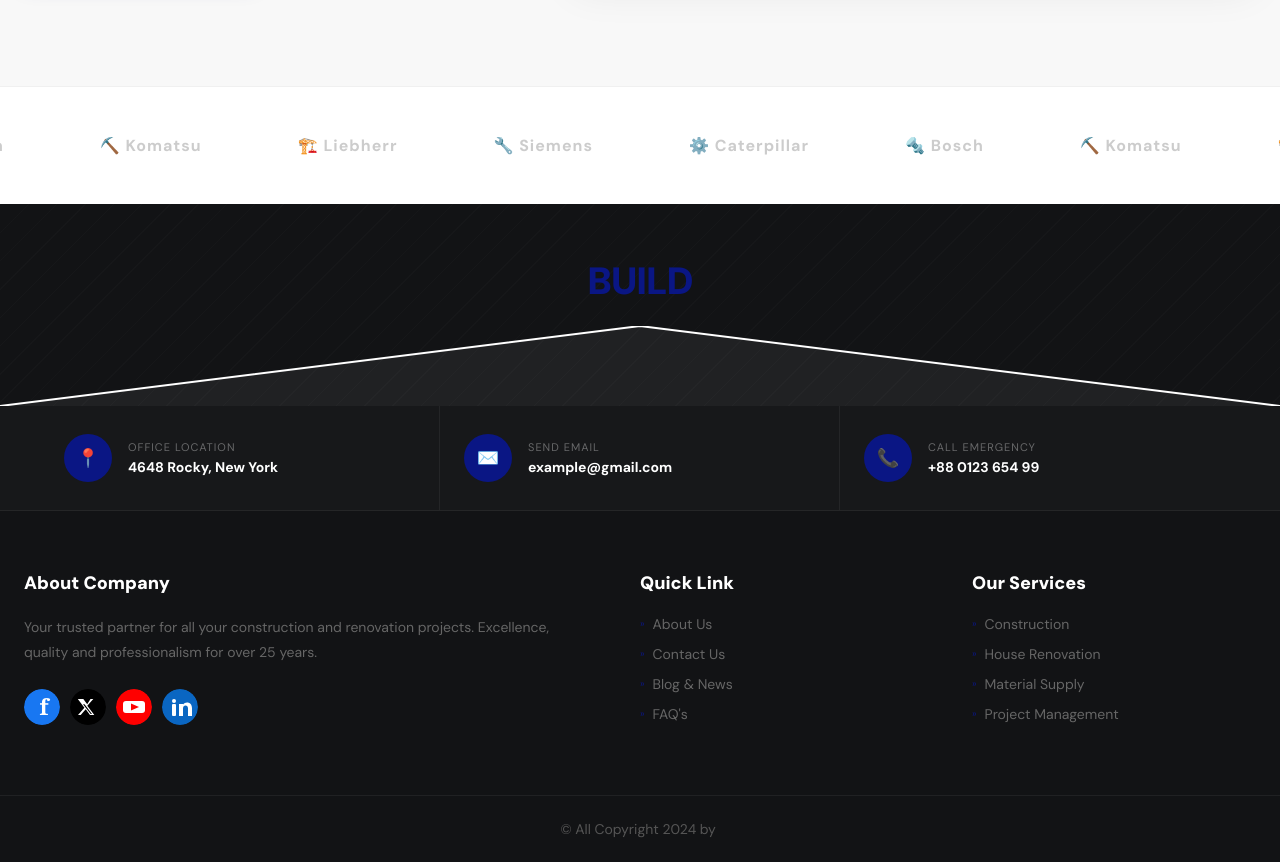
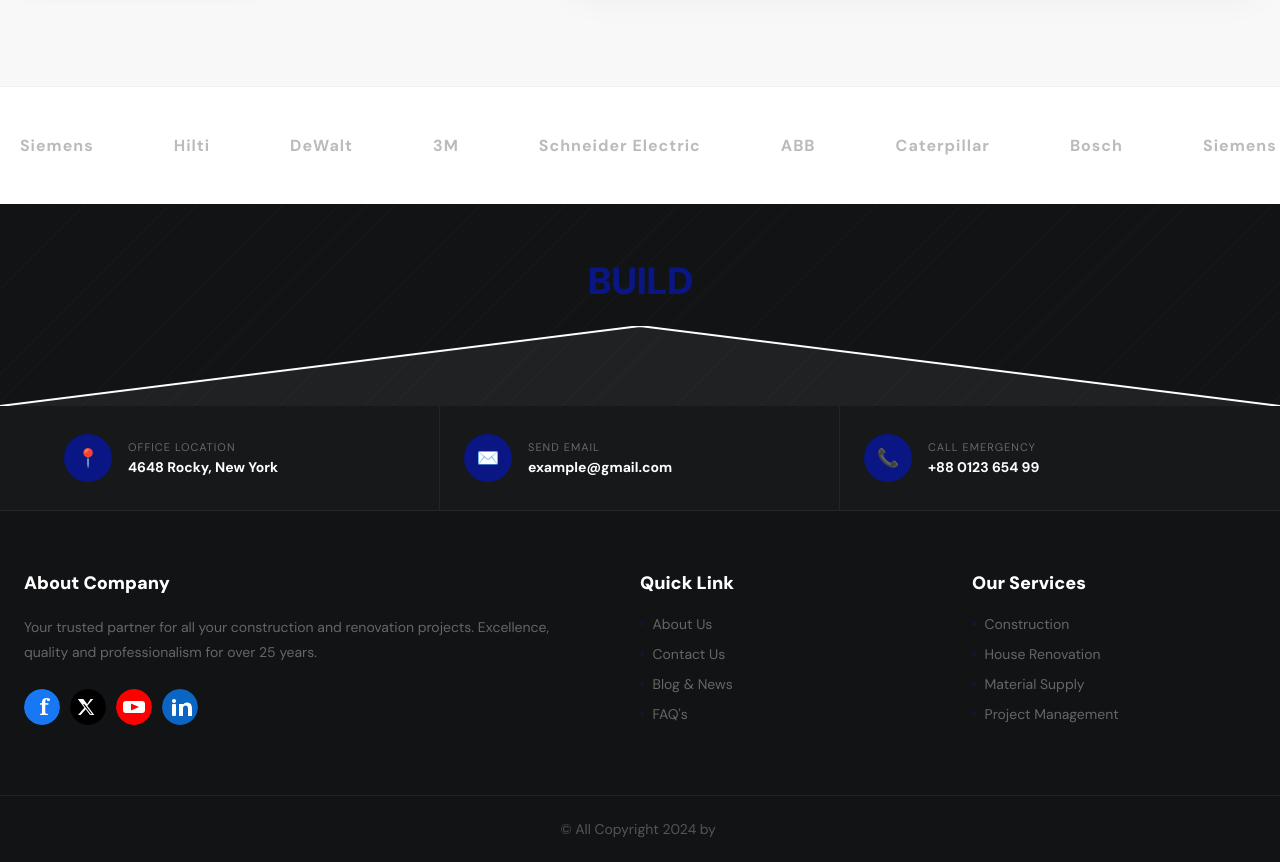
Before and after one commit to syrinehosni22/Solvex-site, a React (Vite) app in the folder xbuild-front/: page / in a window 1280 px wide. Shown: the part 6440-7302 px from the top of the page. Built offline with nearby package versions, Linux system fonts and the light colour scheme; no server answers.

Commit message:
last modif

```diff
--- a/xbuild-front/src/admin/InfoEditor.jsx
+++ b/xbuild-front/src/admin/InfoEditor.jsx
@@ -150,15 +150,6 @@ export default function InfoEditor() {
           <Field label="📸 Image de fond (Hero)" hint="">
             <ImageUploader value={form.heroImage || ""} onChange={v => patch("heroImage", v)} label="Hero" hint="Image plein écran derrière le texte principal. Recommandé : 1920×1080px." />
           </Field>
-          <Field label="📱 Image de fond Mobile (Hero)" hint="Affichée uniquement sur mobile (< 480px). Si vide, l'image desktop est utilisée.">
-            <ImageUploader value={form.heroImageMobile || ""} onChange={v => patch("heroImageMobile", v)} label="Hero Mobile" hint="Version recadrée pour mobile. Recommandé : portrait 768×1024px, sujet centré." />
-            {form.heroImageMobile && (
-              <div style={{ marginTop: 8, display: "flex", alignItems: "center", gap: 10 }}>
-                <img src={form.heroImageMobile} alt="Hero mobile preview" style={{ height: 80, width: "auto", maxWidth: 120, objectFit: "cover", borderRadius: 6, border: "1px solid rgba(0,0,0,0.1)" }} />
-                <button onClick={() => patch("heroImageMobile", "")} style={{ fontSize: 12, color: "#e53e3e", background: "none", border: "none", cursor: "pointer", fontFamily: "'DM Sans',sans-serif" }}>✕ Supprimer</button>
-              </div>
-            )}
-          </Field>
           <SectionHeading title="📊 Statistiques Hero" subtitle="Chiffres dans la bande orange" />
           <div style={{ display: "grid", gridTemplateColumns: "repeat(3,1fr)", gap: 10 }}>
             <Field label="Projets réalisés"><Input value={form.heroStats?.projects || ""} onChange={e => patchStats("projects", e.target.value)} placeholder="45K+" /></Field>
@@ -198,10 +189,44 @@ export default function InfoEditor() {
           </Field>
         </Card>
 
+        {/* ── Brands / Partenaires ── */}
+        <Card>
+          <SectionHeading title="🏷️ Marques & Partenaires" subtitle="Bandeau défilant — chaque marque peut avoir un logo ou juste un nom texte." />
+          <div style={{ display: "flex", flexDirection: "column", gap: 12 }}>
+            {(form.brands || []).map((brand, i) => {
+              const b = typeof brand === "string" ? { name: brand, logo: "" } : brand;
+              const updateBrand = (field, val) => {
+                const updated = [...(form.brands || [])];
+                updated[i] = { ...b, [field]: val };
+                patch("brands", updated);
+              };
+              const removeBrand = () => {
+                const updated = [...(form.brands || [])];
+                updated.splice(i, 1);
+                patch("brands", updated);
+              };
+              return (
+                <div key={i} style={{ display: "grid", gridTemplateColumns: "1fr 1fr auto", gap: 10, alignItems: "center", background: "rgba(0,0,0,0.02)", border: "1px solid #eee", borderRadius: 8, padding: "12px 14px" }}>
+                  <Field label="Nom de la marque">
+                    <Input value={b.name || ""} onChange={e => updateBrand("name", e.target.value)} placeholder="ex: Bosch" />
+                  </Field>
+                  <Field label="Logo (optionnel)">
+                    <ImageUploader value={b.logo || ""} onChange={v => updateBrand("logo", v)} label="Logo" hint="PNG transparent recommandé. Max 5Mo." preview="contain" height={60} />
+                  </Field>
+                  <button onClick={removeBrand} style={{ background: "none", border: "1px solid #fca5a5", color: "#ef4444", borderRadius: 6, padding: "6px 10px", cursor: "pointer", fontFamily: "'DM Sans',sans-serif", fontSize: 13, alignSelf: "center", marginTop: 18 }}>✕</button>
+                </div>
+              );
+            })}
+            <button
+              onClick={() => patch("brands", [...(form.brands || []), { name: "", logo: "" }])}
+              style={{ background: "rgba(245,91,31,0.07)", border: "1.5px dashed rgba(245,91,31,0.4)", color: "var(--color-primary, #0A1684)", borderRadius: 8, padding: "12px", cursor: "pointer", fontFamily: "'DM Sans',sans-serif", fontWeight: 700, fontSize: 14 }}
+            >+ Ajouter une marque</button>
+          </div>
+        </Card>
+
         {/* ── Coordonnées ── */}
         <Card>
-          <SectionHeading title="📞 Coordonnées" subtitle="Le numéro de téléphone alimente le bouton d'appel sur tout le site" />
-          <div style={{ display: "grid", gridTemplateColumns: "repeat(auto-fit, minmax(240px, 1fr))", gap: 10 }}>
+          <SectionHeading title="📞 Coordonnées" subtitle="Le numéro de téléphone alimente le bouton d'appel sur tout le site" />          <div style={{ display: "grid", gridTemplateColumns: "repeat(auto-fit, minmax(240px, 1fr))", gap: 10 }}>
             {[{ key: "address", label: "Adresse", type: "text", ph: "4648 Rocky, New York" }, { key: "email", label: "Email", type: "email", ph: "example@gmail.com" }, { key: "phone", label: "📞 Téléphone (bouton appel)", type: "text", ph: "+88 0123 654 99" }, { key: "workingHours", label: "Heures d'ouverture", type: "text", ph: "Mon-Fri, 09am - 05pm" }].map(f => (
               <Field key={f.key} label={f.label}><Input type={f.type} value={form[f.key] || ""} onChange={e => patch(f.key, e.target.value)} placeholder={f.ph} /></Field>
             ))}
--- a/xbuild-front/src/features/xbuild/BrandsSection.jsx
+++ b/xbuild-front/src/features/xbuild/BrandsSection.jsx
@@ -1,16 +1,41 @@
-import { useTranslation } from "react-i18next";
+export default function BrandsSection({ info = {} }) {
+  const brands = (info.brands && info.brands.length > 0)
+    ? info.brands
+    : [
+        { name: "Caterpillar" }, { name: "Bosch" }, { name: "Siemens" },
+        { name: "Hilti" }, { name: "DeWalt" }, { name: "3M" },
+        { name: "Schneider Electric" }, { name: "ABB" },
+      ];
 
-export default function BrandsSection() {
-  const { t } = useTranslation();
-  const brands = t("brands", { returnObjects: true });
+  const items = [...brands, ...brands];
+
   return (
     <div style={{ padding: "48px 0", background: "#fff", borderTop: "1px solid #f0f0f0", overflow: "hidden" }}>
-      <div style={{ display: "flex", animation: "marquee 20s linear infinite", width: "max-content" }}>
-        {[...brands, ...brands].map((brand, i) => (
-          <div key={i} style={{ padding: "0 48px", fontFamily: "'DM Sans',sans-serif", fontWeight: 700, color: "#ccc", fontSize: 16, letterSpacing: 1, whiteSpace: "nowrap", cursor: "pointer" }}
-            onMouseEnter={e => e.target.style.color = "var(--color-primary, #0A1684)"} onMouseLeave={e => e.target.style.color = "#ccc"}
-          >{brand}</div>
-        ))}
+      <div style={{ display: "flex", animation: "marquee 25s linear infinite", width: "max-content", alignItems: "center" }}>
+        {items.map((brand, i) => {
+          const name = typeof brand === "string" ? brand : brand.name;
+          const logo = typeof brand === "string" ? null : brand.logo;
+          return (
+            <div key={i}
+              style={{ padding: "0 40px", display: "flex", alignItems: "center", gap: 10, cursor: "pointer", flexShrink: 0 }}
+              onMouseEnter={e => { e.currentTarget.querySelector(".brand-name") && (e.currentTarget.querySelector(".brand-name").style.color = "var(--color-primary, #0A1684)"); }}
+              onMouseLeave={e => { e.currentTarget.querySelector(".brand-name") && (e.currentTarget.querySelector(".brand-name").style.color = "#bbb"); }}
+            >
+              {logo
+                ? (
+                  <div style={{ display: "flex", alignItems: "center", gap: 10 }}>
+                    <img src={logo} alt={name} style={{ height: 36, maxWidth: 80, objectFit: "contain", filter: "grayscale(100%) opacity(0.5)", transition: "filter 0.3s" }}
+                      onMouseEnter={e => e.currentTarget.style.filter = "grayscale(0%) opacity(1)"}
+                      onMouseLeave={e => e.currentTarget.style.filter = "grayscale(100%) opacity(0.5)"}
+                    />
+                    <span className="brand-name" style={{ fontFamily: "'DM Sans',sans-serif", fontWeight: 700, color: "#bbb", fontSize: 15, letterSpacing: 1, whiteSpace: "nowrap", transition: "color 0.2s" }}>{name}</span>
+                  </div>
+                )
+                : <span className="brand-name" style={{ fontFamily: "'DM Sans',sans-serif", fontWeight: 700, color: "#bbb", fontSize: 16, letterSpacing: 1, whiteSpace: "nowrap", transition: "color 0.2s" }}>{name}</span>
+              }
+            </div>
+          );
+        })}
       </div>
     </div>
   );
--- a/xbuild-front/src/features/xbuild/Footer.jsx
+++ b/xbuild-front/src/features/xbuild/Footer.jsx
@@ -1,11 +1,14 @@
 import { useTranslation } from "react-i18next";
 import { loc } from "./helpers";
 import Logo from "./Logo";
+import { useApiList } from "./apiHooks";
 
 export default function Footer({ info }) {
   const { t, i18n } = useTranslation();
   const lang = i18n.language;
   const scrollTo = (href) => document.querySelector(href)?.scrollIntoView({ behavior: "smooth" });
+
+  const services = useApiList("/api/services", []);
 
   const quickLinks = [
     { label: t("footer.links.about"),   href: "#about" },
@@ -13,12 +16,14 @@ export default function Footer({ info }) {
     { label: t("footer.links.blog"),    href: "#news" },
     { label: t("footer.links.faq"),     href: "#" },
   ];
-  const serviceLinks = [
-    { label: t("footer.links.construction"), href: "#services" },
-    { label: t("footer.links.renovation"),   href: "#services" },
-    { label: t("footer.links.materials"),    href: "#services" },
-    { label: t("footer.links.management"),   href: "#process" },
-  ];
+  const serviceLinks = services.length > 0
+    ? services.map(s => ({ label: s[`title_${lang}`] || s.title_fr || s.title || "", href: "#services" }))
+    : [
+        { label: t("footer.links.construction"), href: "#services" },
+        { label: t("footer.links.renovation"),   href: "#services" },
+        { label: t("footer.links.materials"),    href: "#services" },
+        { label: t("footer.links.management"),   href: "#process" },
+      ];
 
   const socials = [
     {
--- a/xbuild-front/src/features/xbuild/XBuildApp.jsx
+++ b/xbuild-front/src/features/xbuild/XBuildApp.jsx
@@ -67,7 +67,7 @@ useThemeVars(info);
       {/* <TestimonialsSection /> */}
       {/* <NewsSection /> */}
       <ContactSection info={info} />
-      <BrandsSection />
+      <BrandsSection info={info} />
       <Footer info={info} />
       <BackToTop />
     </>
--- a/xbuild-front/src/features/xbuild/apiHooks.js
+++ b/xbuild-front/src/features/xbuild/apiHooks.js
@@ -62,11 +62,16 @@ export const INFO_DEFAULT = {
   about_en: "We provide premium construction and engineering services for over 25 years.",
   footerAbout_fr: "Votre partenaire de confiance pour tous vos projets de construction et de rénovation. Excellence, qualité et professionnalisme depuis plus de 25 ans.",
   footerAbout_en: "Your trusted partner for all your construction and renovation projects. Excellence, quality and professionalism for over 25 years.",
+  brands: [
+    { name: "Caterpillar", logo: "" }, { name: "Bosch", logo: "" },
+    { name: "Siemens", logo: "" }, { name: "Hilti", logo: "" },
+    { name: "DeWalt", logo: "" }, { name: "3M", logo: "" },
+    { name: "Schneider Electric", logo: "" }, { name: "ABB", logo: "" },
+  ],
   heroDesc_fr: "Des solutions de construction innovantes pour vos projets les plus ambitieux.",
   heroDesc_en: "Innovative construction solutions for your most ambitious projects.",
   heroStats: { projects: "45K+", clients: "25K+", engineers: "120+" },
   heroImage:  "",
-  heroImageMobile: "",
   aboutImage: "",
   statsImage: "",
   yearsExperience: 25,
```
Also changed, not shown: 1 other file (tests, documents, lock files or other folders).
